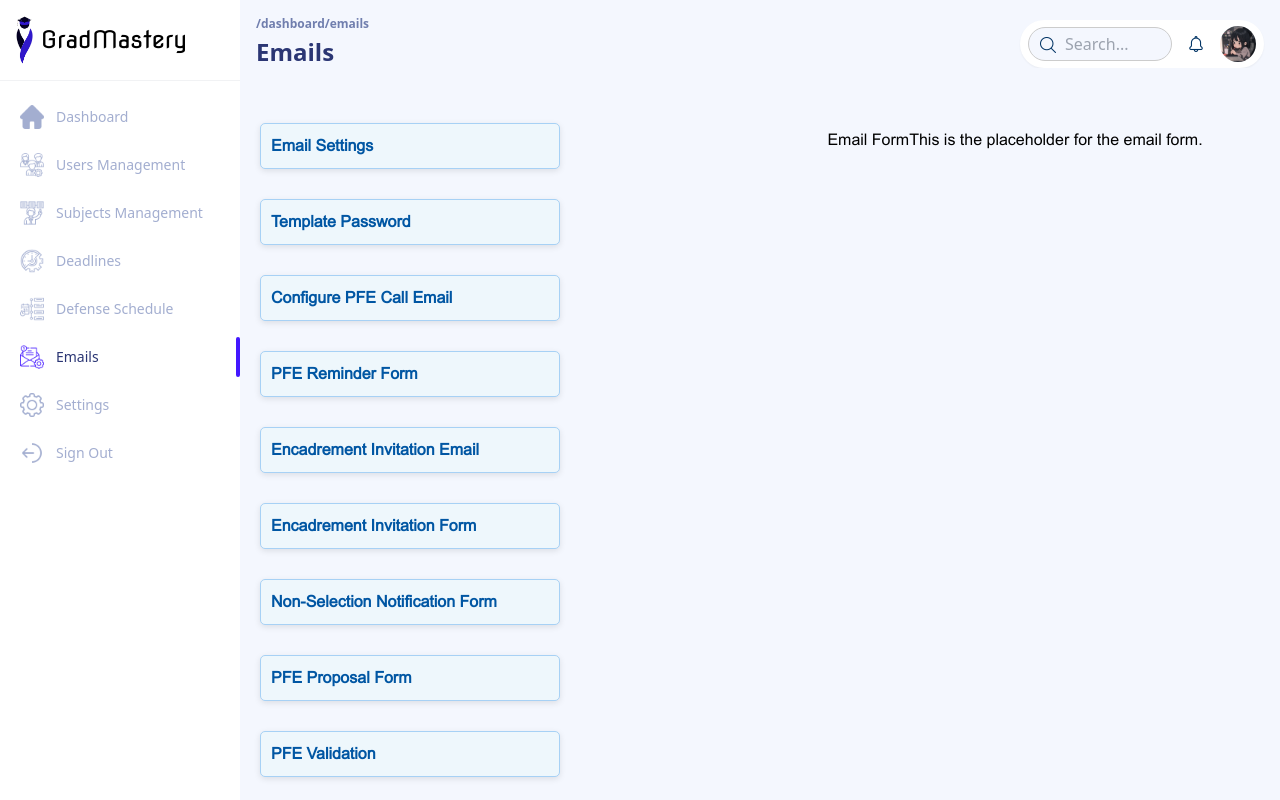
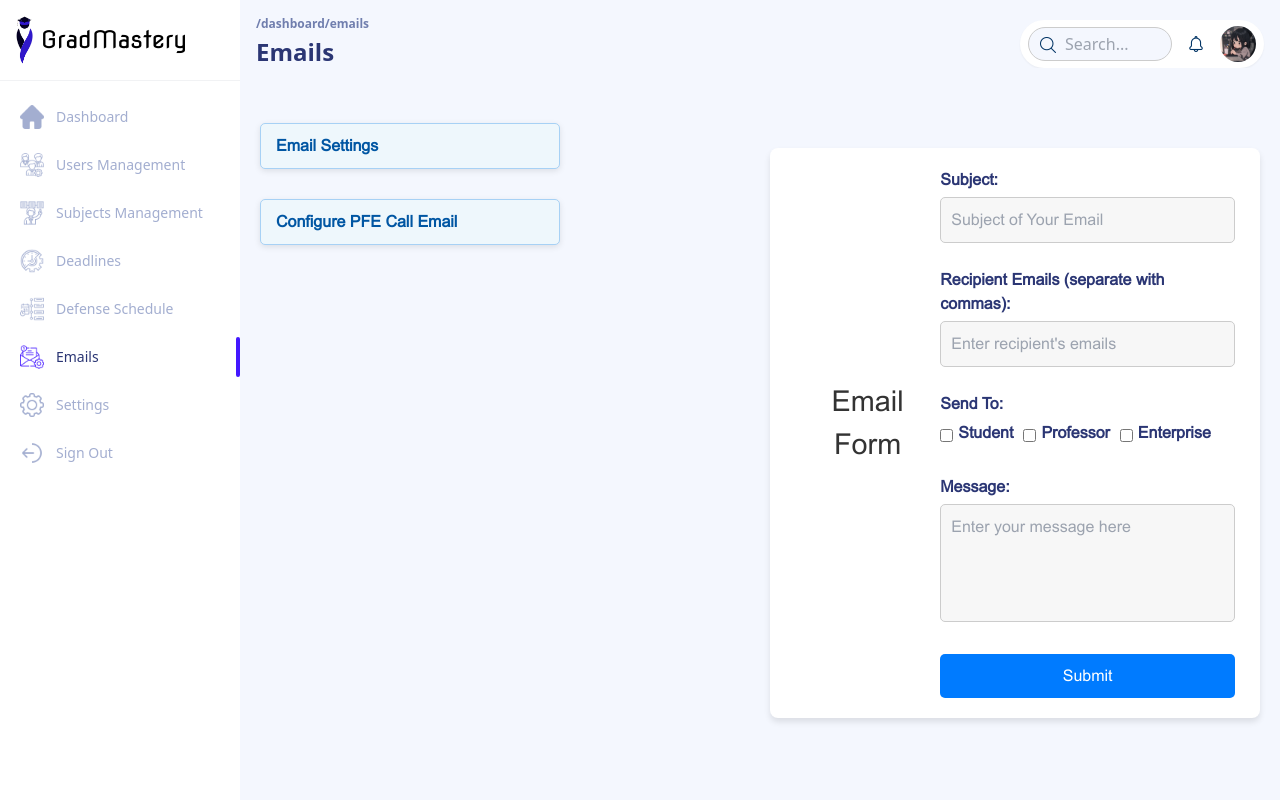
Before and after one commit to MarwaBchm/pfe-front, a React (Vite) app in the folder pfe-frontend/: page /dashboard/emails in a window 1280 px wide. Built offline with nearby package versions, Linux system fonts and the light colour scheme.

Commit message:
update a

```diff
--- a/pfe-frontend/src/components/Temail1.jsx
+++ b/pfe-frontend/src/components/Temail1.jsx
@@ -1,5 +1,4 @@
 import React, { useState } from "react";
-// import "bootstrap/dist/css/bootstrap.min.css";
 import { useNavigate } from "react-router-dom";
 
 const AdminEmailSettings = () => {
@@ -11,6 +10,7 @@ const AdminEmailSettings = () => {
 
   const [formStatus, setFormStatus] = useState("");
   const navigate = useNavigate();
+
   const handleInputChange = (e) => {
     const { name, value } = e.target;
     setFormData((prevData) => ({
@@ -21,9 +21,9 @@ const AdminEmailSettings = () => {
 
   const handleFormSubmit = (e) => {
     e.preventDefault();
+    const { emailStartDate, emailReminderDates, formClosureDate } = formData;
 
     // Validation
-    const { emailStartDate, emailReminderDates, formClosureDate } = formData;
     if (!emailStartDate || !emailReminderDates || !formClosureDate) {
       setFormStatus("All fields are required.");
       return;
@@ -33,7 +33,6 @@ const AdminEmailSettings = () => {
     const startDate = new Date(emailStartDate);
     const closureDate = new Date(formClosureDate);
 
-    // Check if email start date is after the current date
     if (startDate <= currentDate) {
       setFormStatus("The email start date must be in the future.");
       return;
@@ -51,7 +50,6 @@ const AdminEmailSettings = () => {
       return;
     }
 
-    // Validate email reminder dates (comma-separated dates)
     const reminderDatesArray = emailReminderDates
       .split(",")
       .map((date) => date.trim());
@@ -67,98 +65,57 @@ const AdminEmailSettings = () => {
       }
     }
 
-    // Simulate saving data (e.g., sending to the backend)
+    setFormStatus("Settings saved successfully!");
     console.log("Form Data Submitted:", formData);
-    setFormStatus("Settings saved successfully!");
   };
+
   const handleReviewPageClick = () => {
-    navigate("/dashboard/emails/"); // This will navigate to the /review page
+    navigate("/dashboard/emails/");
   };
+
   return (
-    <div className="container mt-5">
-      <h2 className="text-center mb-4">Automatic Email Settings</h2>
-      <div className="card">
-        <div className="card-header bg-primary text-white text-center">
-          <h4>Configure Email and Form Submission Settings</h4>
-        </div>
-        <div className="card-body">
-          <form onSubmit={handleFormSubmit}>
-            {/* Email Start Date */}
-            <div className="mb-3">
-              <label htmlFor="emailStartDate" className="form-label">
-                Email Start Date:
-              </label>
+    <div className="email-settings">
+      <h3 className="email-settings-title">Automatic Email Settings</h3>
+      <form onSubmit={handleFormSubmit} className="email-settings-form">
+        <div className="form-group">
+          <label>Email Start Date:</label>
           <input
             type="date"
-                id="emailStartDate"
             name="emailStartDate"
-                className="form-control"
             value={formData.emailStartDate}
             onChange={handleInputChange}
-                required
           />
         </div>
-
-            {/* Email Reminder Dates */}
-            <div className="mb-3">
-              <label htmlFor="emailReminderDates" className="form-label">
-                Email Reminder Dates (comma-separated):
-              </label>
+        <div className="form-group">
+          <label>Email Reminder Dates (comma-separated):</label>
           <input
             type="text"
-                id="emailReminderDates"
             name="emailReminderDates"
-                className="form-control"
             placeholder="e.g., 2024-12-10, 2024-12-20"
             value={formData.emailReminderDates}
             onChange={handleInputChange}
-                required
           />
         </div>
-
-            {/* Form Closure Date */}
-            <div className="mb-3">
-              <label htmlFor="formClosureDate" className="form-label">
-                Form Closure Date:
-              </label>
+        <div className="form-group">
+          <label>Form Closure Date:</label>
           <input
             type="date"
-                id="formClosureDate"
             name="formClosureDate"
-                className="form-control"
             value={formData.formClosureDate}
             onChange={handleInputChange}
-                required
           />
         </div>
-
-            {/* Submit Button */}
-            <button type="submit" className="btn btn-primary w-100">
+        <button type="submit" className="btn btn-primary">
           Save Settings
         </button>
       </form>
-
-          {/* Status Feedback */}
-          {formStatus && (
-            <div
-              className={`mt-3 alert ${
-                formStatus.includes("success")
-                  ? "alert-success"
-                  : "alert-danger"
-              }`}
-              role="alert"
-            >
-              {formStatus}
-            </div>
-          )}
+      {formStatus && <p className="form-status">{formStatus}</p>}
       <button
         onClick={handleReviewPageClick}
-            className="btn btn-secondary w-100 mt-3"
+        className="btn btn-secondary review-button"
       >
         Go to Review Page
       </button>
-        </div>
-      </div>
     </div>
   );
 };
--- a/pfe-frontend/src/components/emails.css
+++ b/pfe-frontend/src/components/emails.css
@@ -198,3 +198,134 @@
 .form-input {
   margin-bottom: 10px;
 }
+/* General Container */
+.form-container {
+  background-color: #ffffff; /* White background for a clean look */
+  border-radius: 8px; /* Rounded corners */
+  padding: 20px 25px; /* Padding for spacing */
+  box-shadow: 0 4px 6px rgba(0, 0, 0, 0.1); /* Subtle shadow for depth */
+  margin: 20px auto; /* Center alignment */
+  max-width: 600px; /* Limit width for readability */
+  font-family: 'Arial', sans-serif; /* Clean and modern font */
+}
+
+/* Form Header */
+.form-container h3 {
+  font-size: 1.8rem; /* Larger header font */
+  margin-bottom: 20px; /* Spacing below the header */
+  color: #333; /* Dark text color */
+  text-align: center; /* Center align header */
+}
+
+/* Form Group */
+.form-group {
+  margin-bottom: 15px; /* Space between input fields */
+}
+
+/* Labels */
+.form-label {
+  font-size: 1rem; /* Standard font size */
+  font-weight: 600; /* Bold labels */
+  display: block; /* Block-level for spacing */
+  margin-bottom: 5px; /* Spacing below labels */
+  color: #555; /* Subtle dark gray */
+}
+
+/* Inputs and Textareas */
+.form-input {
+  width: 100%; /* Full width */
+  padding: 10px; /* Inner padding */
+  font-size: 1rem; /* Standard text size */
+  border: 1px solid #ccc; /* Light gray border */
+  border-radius: 5px; /* Rounded input edges */
+  transition: border-color 0.3s ease; /* Smooth focus effect */
+}
+
+.form-input:focus {
+  outline: none; /* Remove outline */
+  border-color: #007bff; /* Blue border on focus */
+  box-shadow: 0 0 4px rgba(0, 123, 255, 0.5); /* Subtle glow */
+}
+
+/* Checkboxes */
+.checkbox-row {
+  display: flex; /* Horizontal alignment */
+  flex-wrap: wrap; /* Wrap if necessary */
+  gap: 10px; /* Space between checkboxes */
+}
+
+.checkbox-group {
+  display: flex; /* Inline flex for alignment */
+  align-items: center; /* Vertical alignment */
+}
+
+.checkbox-input {
+  margin-right: 5px; /* Space between checkbox and label */
+}
+
+.checkbox-label {
+  font-size: 0.95rem; /* Slightly smaller text */
+  color: #555; /* Subtle dark gray */
+}
+
+/* Textarea */
+textarea {
+  resize: vertical; /* Allow vertical resizing */
+  min-height: 100px; /* Set minimum height */
+}
+
+/* Submit Button */
+.btn-primary {
+  display: block; /* Full-width button */
+  width: 100%; /* Span full width */
+  padding: 10px 15px; /* Inner padding */
+  font-size: 1rem; /* Button text size */
+  color: #ffffff; /* White text */
+  background-color: #007bff; /* Blue background */
+  border: none; /* No border */
+  border-radius: 5px; /* Rounded edges */
+  cursor: pointer; /* Pointer cursor */
+  transition: background-color 0.3s ease; /* Smooth hover effect */
+}
+
+.btn-primary:hover {
+  background-color: #0056b3; /* Darker blue on hover */
+}
+
+/* Alert Box */
+.alert-box {
+  margin-top: 15px; /* Spacing above alerts */
+  padding: 10px 15px; /* Inner padding */
+  border-radius: 5px; /* Rounded edges */
+  font-size: 0.95rem; /* Standard font size */
+}
+
+.alert-success {
+  background-color: #d4edda; /* Light green */
+  color: #155724; /* Dark green text */
+  border: 1px solid #c3e6cb; /* Green border */
+}
+
+.alert-danger {
+  background-color: #f8d7da; /* Light red */
+  color: #721c24; /* Dark red text */
+  border: 1px solid #f5c6cb; /* Red border */
+}
+
+.alert-secondary {
+  background-color: #e2e3e5; /* Light gray */
+  color: #383d41; /* Dark gray text */
+  border: 1px solid #d6d8db; /* Gray border */
+}
+
+/* Email Preview Section */
+.email-preview {
+  margin-top: 20px; /* Space above preview */
+  background-color: #f8f9fa; /* Light background */
+  padding: 15px; /* Inner padding */
+  border-radius: 5px; /* Rounded edges */
+  font-family: 'Courier New', Courier, monospace; /* Monospace font for email */
+  font-size: 0.9rem; /* Slightly smaller text */
+  color: #212529; /* Dark text */
+  white-space: pre-wrap; /* Preserve line breaks */
+}
--- a/pfe-frontend/src/components/emails.jsx
+++ b/pfe-frontend/src/components/emails.jsx
@@ -1,52 +1,94 @@
 import React, { useState } from "react";
+import AdminEmailSettings from "./Temail1"; // Replace with the correct path for AdminEmailSettings
 import "./emails.css";
 
 const OutlinedAlerts = () => {
-  const [dynamicContent, setDynamicContent] = useState("form");
+  const [dynamicContent, setDynamicContent] = useState("default");
 
   const alertLinks = [
-    { label: "Email Settings", link: "http://localhost:5173/email1/" },
-    { label: "Template Password", link: "http://localhost:5173/email3/" },
-    { label: "Configure PFE Call Email", link: "#" },
-    { label: "PFE Reminder Form", link: "http://localhost:5173/email5/" },
-    { label: "Encadrement Invitation Email", link: "http://localhost:5173/email6/" },
-    { label: "Encadrement Invitation Form", link: "http://localhost:5173/email7/" },
-    { label: "Non-Selection Notification Form", link: "http://localhost:5173/email8/" },
-    { label: "PFE Proposal Form", link: "http://localhost:5173/email9/" },
-    { label: "PFE Validation", link: "http://localhost:5173/email10/" },
-    { label: "PFE Email Notification", link: "http://localhost:5173/email11/" },
-    { label: "Jury Assignment Notification", link: "http://localhost:5173/email12/" },
-    { label: "PFE Event Notification", link: "http://localhost:5173/email13/" },
+    { label: "Email Settings", key: "emailSettings" },
+    { label: "Configure PFE Call Email", key: "default" },
+    // Add more alerts as needed
   ];
 
-  const templateList = [
-    { id: 1, title: "Template 1", description: "Details for template 1." },
-    { id: 2, title: "Template 2", description: "Details for template 2." },
-    { id: 3, title: "Template 3", description: "Details for template 3." },
-  ];
-
-  const handleTemplateClick = (template) => {
-    setDynamicContent(template);
+  const handleLinkClick = (key) => {
+    setDynamicContent(key);
   };
-
-  const renderTemplateList = () => (
-    <div className="template-list">
-      {templateList.map((template) => (
-        <div key={template.id} className="template-item">
-          <h5>{template.title}</h5>
-          <p>{template.description}</p>
-          <button className="btn-primary">Select</button>
-        </div>
-      ))}
-    </div>
-  );
 
   const renderEmailForm = () => (
     <div className="form-container">
       <h3>Email Form</h3>
-      <p>This is the placeholder for the email form.</p>
+      <form>
+        {/* Subject Input */}
+        <div className="form-group">
+          <label htmlFor="subject" className="form-label">Subject:</label>
+          <input
+            type="text"
+            id="subject"
+            name="subject"
+            className="form-input"
+            placeholder="Subject of Your Email"
+          />
+        </div>
+
+        {/* Recipient Emails Input */}
+        <div className="form-group">
+          <label htmlFor="emails" className="form-label">
+            Recipient Emails (separate with commas):
+          </label>
+          <input
+            type="text"
+            id="emails"
+            name="emails"
+            className="form-input"
+            placeholder="Enter recipient's emails"
+          />
+        </div>
+
+        {/* Recipient Type Checkboxes */}
+        <div className="form-group">
+          <label className="form-label">Send To:</label>
+          <div className="checkbox-row">
+            {["Student", "Professor", "Enterprise"].map((type) => (
+              <div key={type} className="checkbox-group">
+                <input
+                  type="checkbox"
+                  id={type}
+                  value={type}
+                  className="checkbox-input"
+                />
+                <label htmlFor={type} className="checkbox-label">{type}</label>
+              </div>
+            ))}
+          </div>
+        </div>
+
+        {/* Custom Message Textarea */}
+        <div className="form-group">
+          <label htmlFor="customMessage" className="form-label">Message:</label>
+          <textarea
+            id="customMessage"
+            name="customMessage"
+            className="form-input"
+            rows="4"
+            placeholder="Enter your message here"
+          />
+        </div>
+
+        {/* Submit Button */}
+        <button type="submit" className="btn-primary">Submit</button>
+      </form>
     </div>
   );
+
+  const renderDynamicContent = () => {
+    switch (dynamicContent) {
+      case "emailSettings":
+        return <AdminEmailSettings />;
+      default:
+        return renderEmailForm();
+    }
+  };
 
   return (
     <div className="container">
@@ -57,7 +99,7 @@ const OutlinedAlerts = () => {
             <div
               key={index}
               className="alert-item"
-              onClick={() => handleTemplateClick(alert.label)}
+              onClick={() => handleLinkClick(alert.key)}
             >
               <div className="alert-box">
                 <a href="#" className="alert-link">
@@ -71,16 +113,7 @@ const OutlinedAlerts = () => {
 
       {/* Dynamic Content Section */}
       <div className="form-section">
-        {dynamicContent === "Configure PFE Call Email"
-          ? renderTemplateList()
-          : dynamicContent === "form"
-          ? renderEmailForm()
-          : (
-            <div className="form-container">
-              <h3>{dynamicContent}</h3>
-              <p>Custom content for {dynamicContent}.</p>
-            </div>
-          )}
+        {renderDynamicContent()}
       </div>
     </div>
   );
```
Lines whose indentation alone changed are shown as unchanged.
